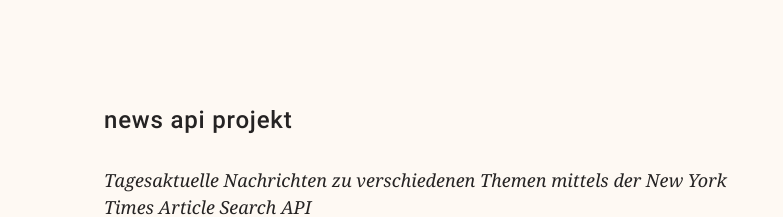
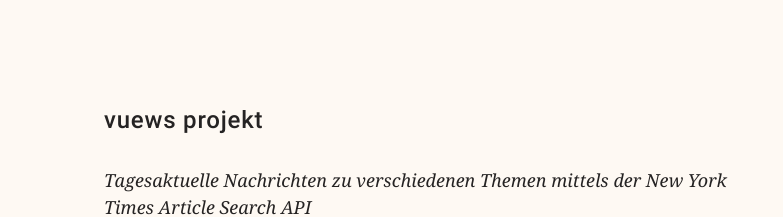
Before and after one commit to jamawe/portfolio, a Vue app: page / in a window 1280 px wide. Shown: the part 957-1174 px from the top of the page, without its empty margins (248-1031 px from the left). Built offline with nearby package versions, Linux system fonts and the light colour scheme.

Commit message:
reafactor: Proofread project descriptions

```diff
--- a/src/modules/projects.js
+++ b/src/modules/projects.js
@@ -1,14 +1,14 @@
 const projectList = [
     {
-        name: 'news-api',
-        title: 'News API Projekt',
+        name: 'vuews',
+        title: 'Vuews Projekt',
         description: 'Tagesaktuelle Nachrichten zu verschiedenen Themen mittels der New York Times Article Search API',
         image: {
             src: 'https://portfolio-jamawe.s3.us-east-2.amazonaws.com/news_grid_dark_nonavbar.jpg',
             alt: 'Vier Screenshots von Artikeln horzizontal nebeneinander.',
         },
         linkGitHub: 'https://github.com/jamawe/vue-news-api-project',
-        linkProject: 'news-api',
+        linkProject: 'vuews',
     },
     {
         name: 'draggable-article',
@@ -35,7 +35,7 @@
 ]
 const projects = [
     {
-        name: 'news-api',
+        name: 'vuews',
         project: [
             {
                 name: 'headerImage',
@@ -44,7 +44,7 @@
             },
             {
                 name: 'title',
-                content: 'News API\nProjekt'
+                content: 'Vuews Projekt'
             },
             {
                 name: 'links',
@@ -65,7 +65,7 @@
             },
             {
                 name: 'paragraph',
-                content: 'Dieses Projekt stellt nach bestimmten Kriterien Anfragen an die New York Times (NYT) Article Search API und stellt die Ergebnisse in strukturierter Form dar.'
+                content: 'Dies ist ein News API Projekt, das nach bestimmten Kriterien Anfragen an die New York Times (NYT) Article Search API stellt. Die Ergebnisse werden in strukturierter Form als Artikel aufbereitet. Als Kriterien bzw. Filter für Anfragen können z.B. Nachrichtenredaktionen, Schlagwörter oder Kombinationen aus diesen genutzt werden.'
             },
             {
                 name: 'heading',
@@ -90,7 +90,7 @@
             },
             {
                 name: 'paragraph',
-                content: 'Die NYT API lässt 10 Anfragen pro Minute bzw. 4000 pro Tag zu.Mittels einer Vuetify Komponente, die im Kern auf JavaScripts Intersection Observer API basiert, wird, nachdem ein bestimmter Punkt durch Scrollen erreicht wurde, die nächste Page der vorherigen Anfrage  von der NYT API erfragt. Dieser Vorgang geschieht so lange, bis die API eine Fehler über zu viele Requests zurückgibt. Es wird ein Countdown angezeigt, der die Sekunden bis zum nächsten Anfrage-Versuch zeigt. Dies wiederholt sich, bis die Anfrage erfolgreich war und neue Artikel angezeigt werden können.'
+                content: 'Die NYT API lässt zehn Anfragen pro Minute bzw. 4000 pro Tag zu. Mittels einer Vuetify-Komponente, die im Kern auf JavaScripts Intersection Observer API basiert, wird, nachdem ein bestimmter Punkt durch Scrollen erreicht wurde, die nächste Page der vorherigen Anfrage von der NYT API angefragt. Dieser Vorgang geschieht so lange, bis die API einen Fehler mit dem Status-Code 429 über ein ausgereiztes Request-Limit zurückgibt. Es wird ein Countdown angezeigt, der die Sekunden bis zum nächsten Anfrage-Versuch zeigt. Countdown und Anfrage-Versuch wiederholen sich, bis die Anfrage erfolgreich war und neue Artikel angezeigt werden können.'
             },
             {
                 name: 'subheading',
@@ -116,7 +116,7 @@
             },
             {
                 name: 'paragraph',
-                content: 'Das Projekt verfügt über ein Such-Modal, mit dem Artikel mittels eines Stichworts gesucht werden können. Optional können Nachrichtenredaktionen ausgewählt werden, die als Filter für die Suche dienen.Die möglichen Redaktionen stellen eine Vorauswahl dar und lassen sich ebenso im Menü wiederfinden.'
+                content: 'Das Projekt verfügt über ein Such-Modal, mit dem Artikel mittels eines Stichworts gesucht werden können. Optional können Nachrichtenredaktionen ausgewählt werden, die als Filter für die Suche dienen. Die möglichen Redaktionen stellen eine Vorauswahl dar und lassen sich ebenso im Menü wiederfinden.'
             },
             {
                 name: 'image',
@@ -181,7 +181,7 @@
             },
             {
                 name: 'subheading',
-                content: 'Vielseitige Auswahl an Artikel-Abschnitten'
+                content: 'Vielseitige Auswahl von Abschnitts-Typen'
             },
             {
                 name: 'image',
@@ -194,7 +194,7 @@
             },
             {
                 name: 'paragraph',
-                content: 'Bei den Bildern besteht die Besonderheit, dass zwar mehrere in einem Artikel vorkommen können, allerdings nur eines davon zum Titelbild erklärt werden kann. Wird ein Bild als Titelbild ausgewählt, wird diese Funktionalität in den anderen Bild-Abschnitten deaktiviert.'
+                content: 'Bei Bildern besteht die Besonderheit, dass zwar mehrere in einem Artikel vorkommen können, allerdings nur eines davon zum Titelbild erklärt werden kann. Wird ein Bild als Titelbild ausgewählt, wird diese Funktionalität in den anderen Bild-Abschnitten deaktiviert.'
             },
             {
                 name: 'subheading',
```
